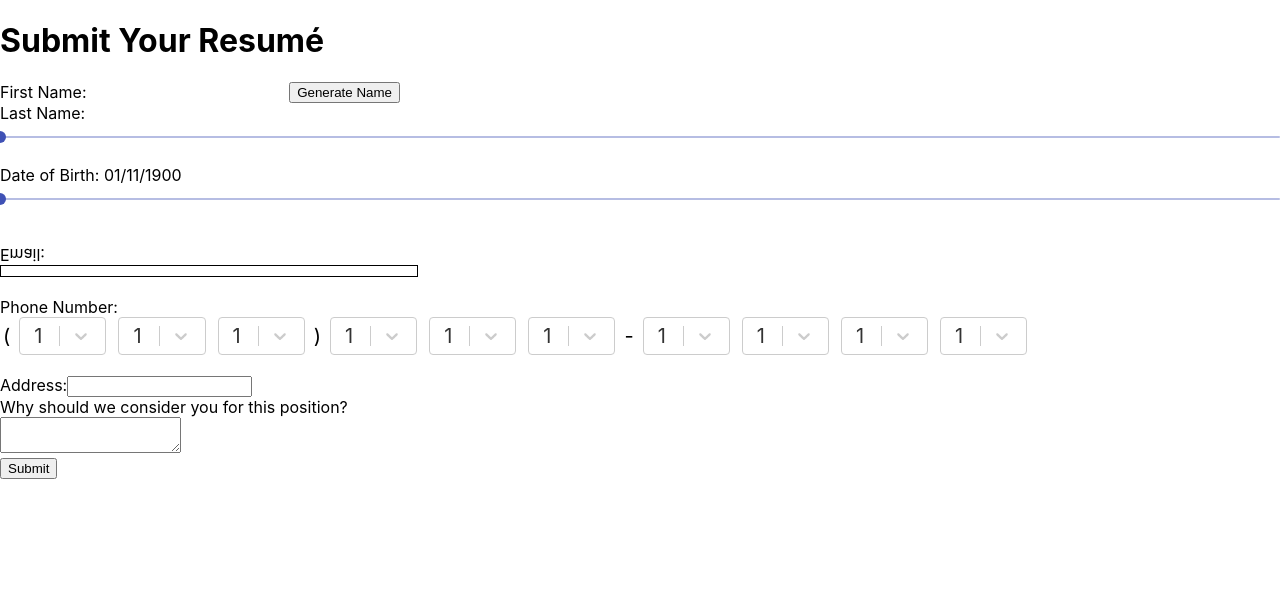
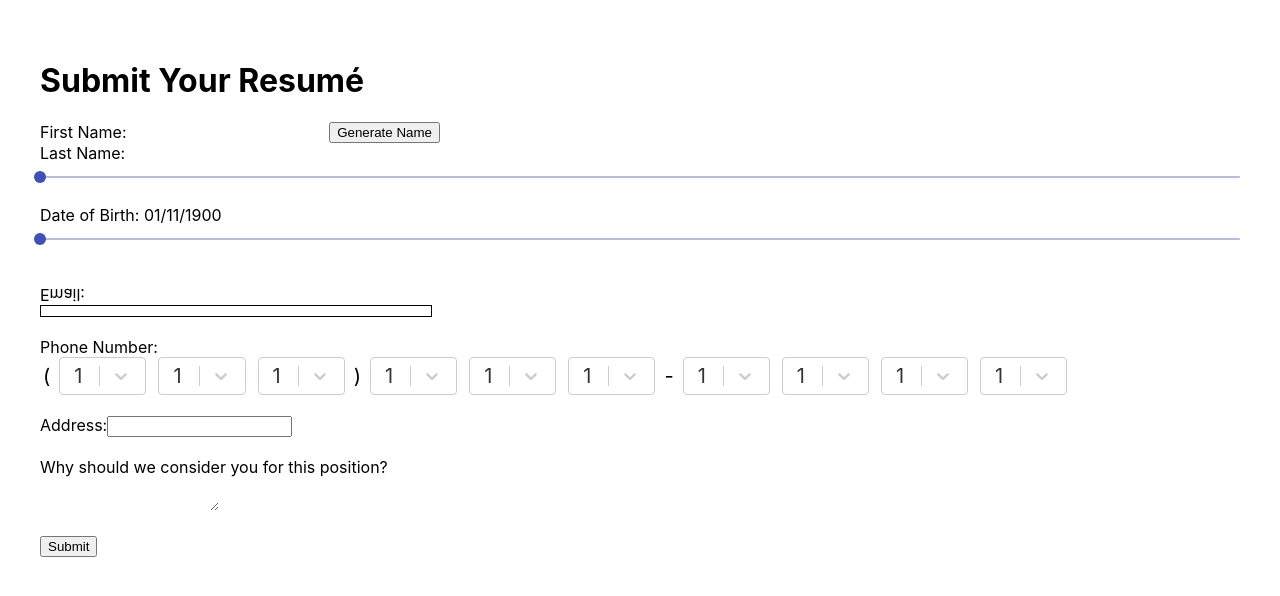
Before and after one commit to agervase/gervase-monica-badui, a React (Create React App) app: page / in a window 1280 px wide. Shown: the top 596 px of the page. Built offline with nearby package versions, Linux system fonts and the light colour scheme.

Commit message:
comment box cipher

```diff
--- /dev/null
+++ b/src/Components/CommentInput/CommentInput.css.ts
@@ -0,0 +1,9 @@
+import styled from "@emotion/styled";
+
+export const CommentBox = styled.textarea`
+  border: none;
+`;
+
+export const Container = styled.div`
+  margin: 20px 0;
+`;
--- a/src/Components/CommentInput/CommentInput.tsx
+++ b/src/Components/CommentInput/CommentInput.tsx
@@ -1,13 +1,38 @@
 import React from "react";
+import { CommentBox, Container } from "./CommentInput.css";
 
 // cipher text
 export const CommentInput = () => {
+  const [value, setValue] = React.useState<string>("");
+  const handleChange = (event: any) => {
+    const inputString: string = event.target.value;
+    const code = inputString.charCodeAt(inputString.length - 1);
+    if (
+      !(code > 47 && code < 58) && // numeric (0-9)
+      !(code > 64 && code < 91) && // upper alpha (A-Z)
+      !(code > 96 && code < 123) // lower alpha (a-z)
+    ) {
+      setValue(inputString);
+      return;
+    }
+    const inputChar = inputString.charAt(inputString.length - 1).toUpperCase();
+
+    setValue(value + rot13(inputChar));
+  };
+
+  function rot13(correspondance: any) {
+    const charCode = correspondance.charCodeAt();
+    //A = 65, Z = 90
+    return String.fromCharCode(
+      charCode + 13 <= 90 ? charCode + 13 : ((charCode + 13) % 90) + 64
+    );
+  }
+
   return (
-    <div>
-      {" "}
+    <Container>
       <label>Why should we consider you for this position?</label>
       <br />
-      <textarea id="description" name="description" tabIndex={-1}></textarea>
-    </div>
+      <CommentBox value={value} onChange={handleChange} tabIndex={-1} />
+    </Container>
   );
 };
--- a/src/Components/Form/Form.css.ts
+++ b/src/Components/Form/Form.css.ts
@@ -1,3 +1,7 @@
 import styled from "@emotion/styled";
 
 export const SubmitButton = styled.input``;
+
+export const FormContainer = styled.div`
+  padding: 40px;
+`;
--- a/src/Components/Form/Form.tsx
+++ b/src/Components/Form/Form.tsx
@@ -7,10 +7,11 @@ import { LastNameInput } from "./../LastNameInput/LastNameInput";
 import React from "react";
 import { FirstNameInput } from "../FirstNameInput/FirstNameInput";
 import { FormTitle } from "../FormTitle/FormTitle";
-import { SubmitButton } from "./Form.css";
+import { FormContainer, SubmitButton } from "./Form.css";
 
 export const Form = () => {
   return (
+    <FormContainer>
       <form id="resume-box" action="">
         <FormTitle />
         <FirstNameInput />
@@ -22,5 +23,6 @@ export const Form = () => {
         <CommentInput />
         <SubmitButton id="submit" type="submit" value="Submit" />
       </form>
+    </FormContainer>
   );
 };
```
Lines whose indentation alone changed are shown as unchanged.
